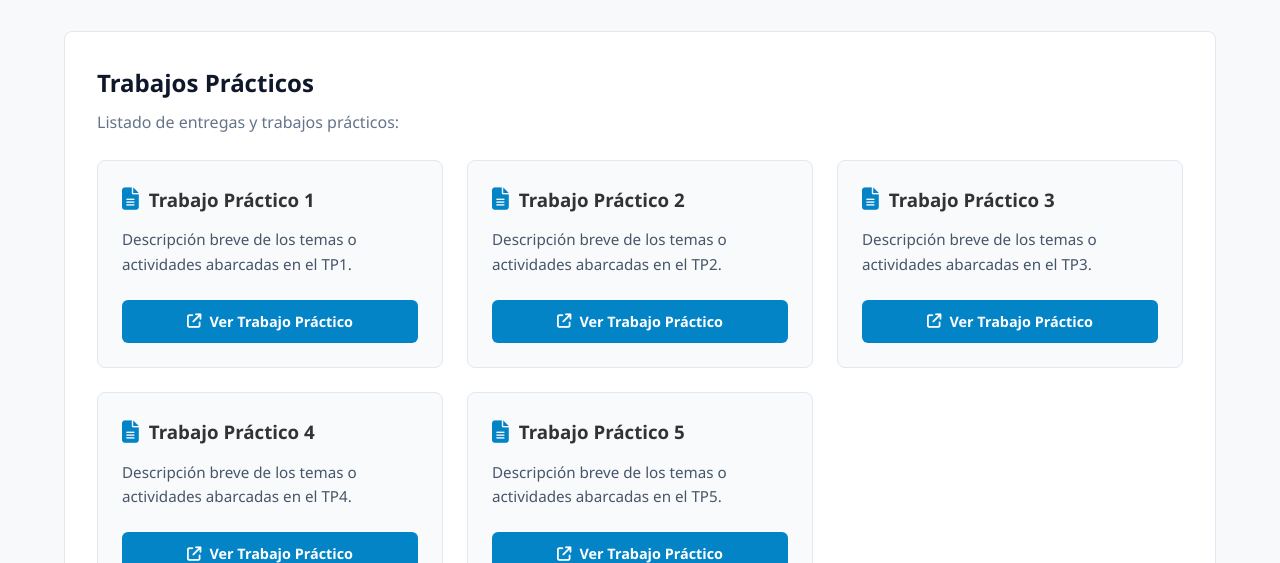
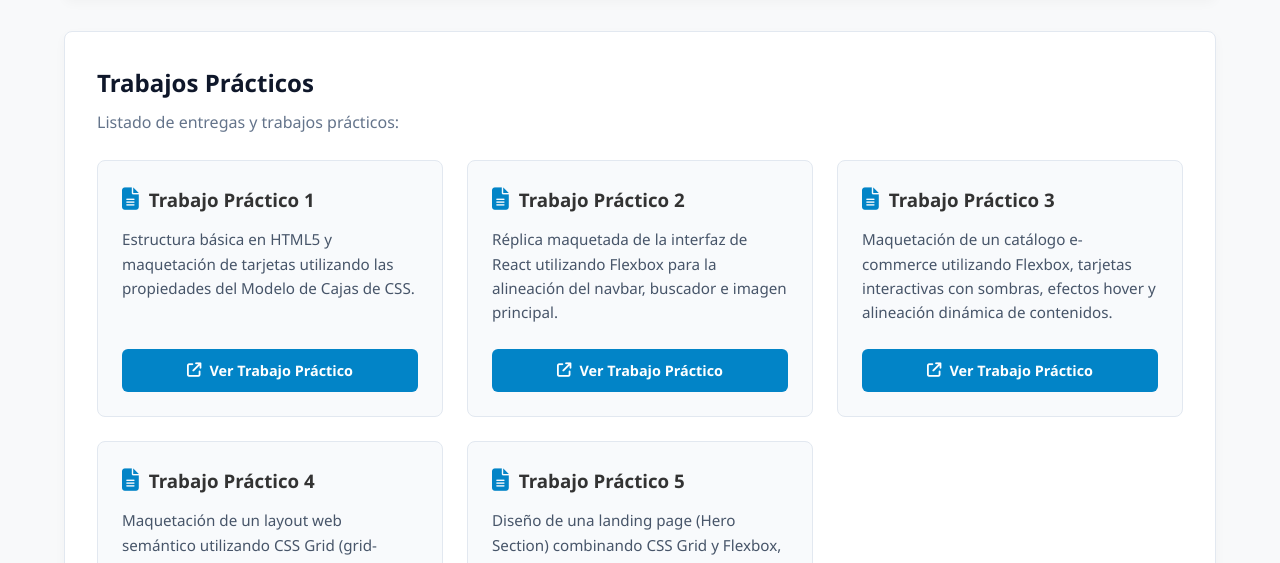
Before and after one commit to EmmanuelGnzlz/portafolio-academico, a plain HTML site: page index.html in a window 1280 px wide. Shown: the part 237-800 px from the top of the page. Drawn offline with Linux system fonts and the light colour scheme.

Commit message:
Actualizar descripciones de TPs y perfeccionar maquetado de tarjetas
Integradas las descripciones cortas definitivas para los TP1 a TP5.

Aplicado Flexbox en tarjetas para alinear botones al pie de forma uniforme.

Añadidas sombras sutiles y microinteracciones hover en los componentes.

```diff
--- a/estilos.css
+++ b/estilos.css
@@ -103,6 +103,8 @@ body {
     margin-bottom: 2rem;
     border-radius: 8px;
     border: 1px solid #e2e8f0;
+    /* RECOMENDACIÓN 3: Sombra sutil para la tarjeta Hero / Secciones */
+    box-shadow: 0 4px 12px rgba(0, 0, 0, 0.03);
 }
 
 .section h1, .section h2 {
@@ -122,7 +124,7 @@ body {
 /* Contenedor principal Grid */
 .grid-projects {
     display: grid;
-    /* Ajusta automáticamente las columnas según el espacio disponible */
+    /* RECOMENDACIÓN 2: Grilla adaptable con auto-fit y minmax de 280px */
     grid-template-columns: repeat(auto-fit, minmax(280px, 1fr));
     gap: 1.5rem;
 }
@@ -133,15 +135,21 @@ body {
     border: 1px solid #e2e8f0;
     border-radius: 8px;
     padding: 1.5rem;
+
+    /* RECOMENDACIÓN 1: Flexbox vertical para alineación uniforme */
     display: flex;
     flex-direction: column;
     justify-content: space-between;
-    transition: transform 0.2s ease, box-shadow 0.2s ease;
+
+    /* RECOMENDACIÓN 4: Transición suave para elevación y sombra */
+    transition: transform 0.25s ease, box-shadow 0.25s ease, border-color 0.25s ease;
 }
 
+/* RECOMENDACIÓN 4: Efecto Hover refinado al pasar el cursor */
 .card:hover {
     transform: translateY(-4px);
-    box-shadow: 0 10px 15px -3px rgba(0, 0, 0, 0.1);
+    box-shadow: 0 10px 20px rgba(0, 0, 0, 0.08);
+    border-color: #cbd5e1;
 }
 
 .card-header {
@@ -160,10 +168,15 @@ body {
     font-size: 0.95rem;
     color: #475569;
     margin-bottom: 1.5rem;
+
+    /* RECOMENDACIÓN 1: Absorbe el espacio disponible para que el botón baje */
+    flex-grow: 1;
 }
 
 .card-actions {
     display: flex;
+    /* RECOMENDACIÓN 1: Fuerza al contenedor del botón a situarse al pie */
+    margin-top: auto;
 }
 
 /* Botón único a ancho completo dentro de la tarjeta */
@@ -178,7 +191,7 @@ body {
     justify-content: center;
     gap: 8px;
     width: 100%; /* Hace que el botón ocupe todo el ancho de la tarjeta */
-    transition: background-color 0.2s ease;
+    transition: background-color 0.2s ease, transform 0.1s ease;
 }
 
 .btn-primary {
@@ -189,3 +202,7 @@ body {
 .btn-primary:hover {
     background-color: #0369a1;
 }
+
+.btn-primary:active {
+    transform: scale(0.98);
+}
--- a/index.html
+++ b/index.html
@@ -24,12 +24,12 @@
             <!-- Navegación: Solamente Links Externos -->
             <ul class="nav-menu">
                 <li class="nav-item">
-                    <a href="https://github.com/EmmanuelGnzlz" target="_blank" rel="noopener noreferrer" class="nav-link nav-external">
+                    <a href="https://github.com/EmmanuelGnzlz/portafolio-academico" target="_blank" rel="noopener noreferrer" class="nav-link nav-external">
                         <i class="fa-brands fa-github"></i> GitHub
                     </a>
                 </li>
                 <li class="nav-item">
-                    <a href="https://drive.google.com/drive/folders/1qz4npk7A2v4CURZFXsWLWlvi2gFZ5w-7?usp=drive_link" target="_blank" rel="noopener noreferrer" class="nav-link nav-external">
+                    <a href="https://drive.google.com/drive/u/0/folders/1qz4npk7A2v4CURZFXsWLWlvi2gFZ5w-7" target="_blank" rel="noopener noreferrer" class="nav-link nav-external">
                         <i class="fa-brands fa-google-drive"></i> Drive
                     </a>
                 </li>
@@ -61,7 +61,7 @@
                         <i class="fa-solid fa-file-lines card-icon"></i>
                         <h3>Trabajo Práctico 1</h3>
                     </div>
-                    <p class="card-text">Descripción breve de los temas o actividades abarcadas en el TP1.</p>
+                    <p class="card-text">Estructura básica en HTML5 y maquetación de tarjetas utilizando las propiedades del Modelo de Cajas de CSS.</p>
                     <div class="card-actions">
                         <a href="tps/trabajo-practico-1/" target="_blank" class="btn btn-primary">
                             <i class="fa-solid fa-arrow-up-right-from-square"></i> Ver Trabajo Práctico
@@ -75,7 +75,7 @@
                         <i class="fa-solid fa-file-lines card-icon"></i>
                         <h3>Trabajo Práctico 2</h3>
                     </div>
-                    <p class="card-text">Descripción breve de los temas o actividades abarcadas en el TP2.</p>
+                    <p class="card-text">Réplica maquetada de la interfaz de React utilizando Flexbox para la alineación del navbar, buscador e imagen principal.</p>
                     <div class="card-actions">
                         <a href="tps/trabajo-practico-2/" target="_blank" class="btn btn-primary">
                             <i class="fa-solid fa-arrow-up-right-from-square"></i> Ver Trabajo Práctico
@@ -89,7 +89,7 @@
                         <i class="fa-solid fa-file-lines card-icon"></i>
                         <h3>Trabajo Práctico 3</h3>
                     </div>
-                    <p class="card-text">Descripción breve de los temas o actividades abarcadas en el TP3.</p>
+                    <p class="card-text">Maquetación de un catálogo e-commerce utilizando Flexbox, tarjetas interactivas con sombras, efectos hover y alineación dinámica de contenidos.</p>
                     <div class="card-actions">
                         <a href="tps/trabajo-practico-3/" target="_blank" class="btn btn-primary">
                             <i class="fa-solid fa-arrow-up-right-from-square"></i> Ver Trabajo Práctico
@@ -103,7 +103,7 @@
                         <i class="fa-solid fa-file-lines card-icon"></i>
                         <h3>Trabajo Práctico 4</h3>
                     </div>
-                    <p class="card-text">Descripción breve de los temas o actividades abarcadas en el TP4.</p>
+                    <p class="card-text">Maquetación de un layout web semántico utilizando CSS Grid (grid-template-areas) para la distribución y estructuración por áreas de contenido.</p>
                     <div class="card-actions">
                         <a href="tps/trabajo-practico-4/" target="_blank" class="btn btn-primary">
                             <i class="fa-solid fa-arrow-up-right-from-square"></i> Ver Trabajo Práctico
@@ -117,7 +117,7 @@
                         <i class="fa-solid fa-file-lines card-icon"></i>
                         <h3>Trabajo Práctico 5</h3>
                     </div>
-                    <p class="card-text">Descripción breve de los temas o actividades abarcadas en el TP5.</p>
+                    <p class="card-text">Diseño de una landing page (Hero Section) combinando CSS Grid y Flexbox, con pseudo-clases avanzadas (:last-child) y resaltados tipográficos.</p>
                     <div class="card-actions">
                         <a href="tps/trabajo-practico-5/" target="_blank" class="btn btn-primary">
                             <i class="fa-solid fa-arrow-up-right-from-square"></i> Ver Trabajo Práctico
```
Also changed, not shown: tps/trabajo-practico-2/index.html (+1 -1 lines), tps/trabajo-practico-3/index.html (+0 -16 lines).
